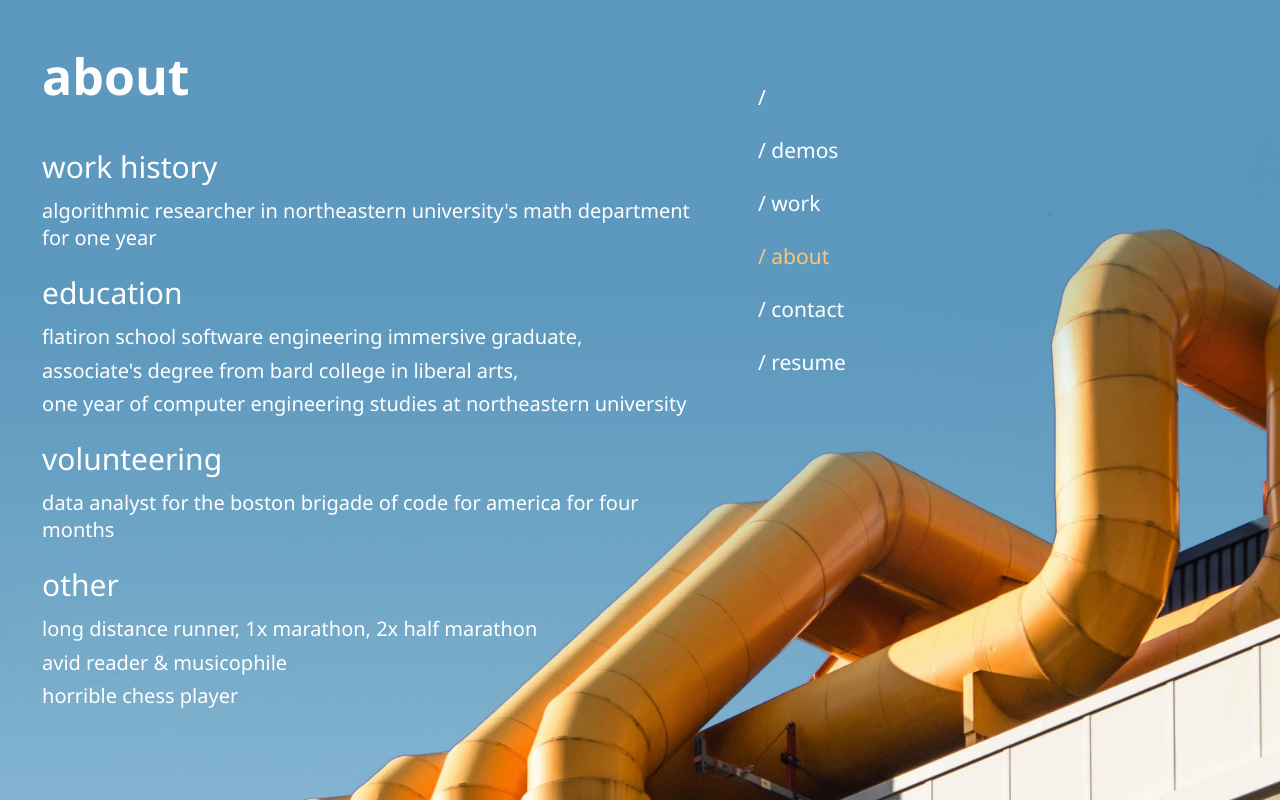
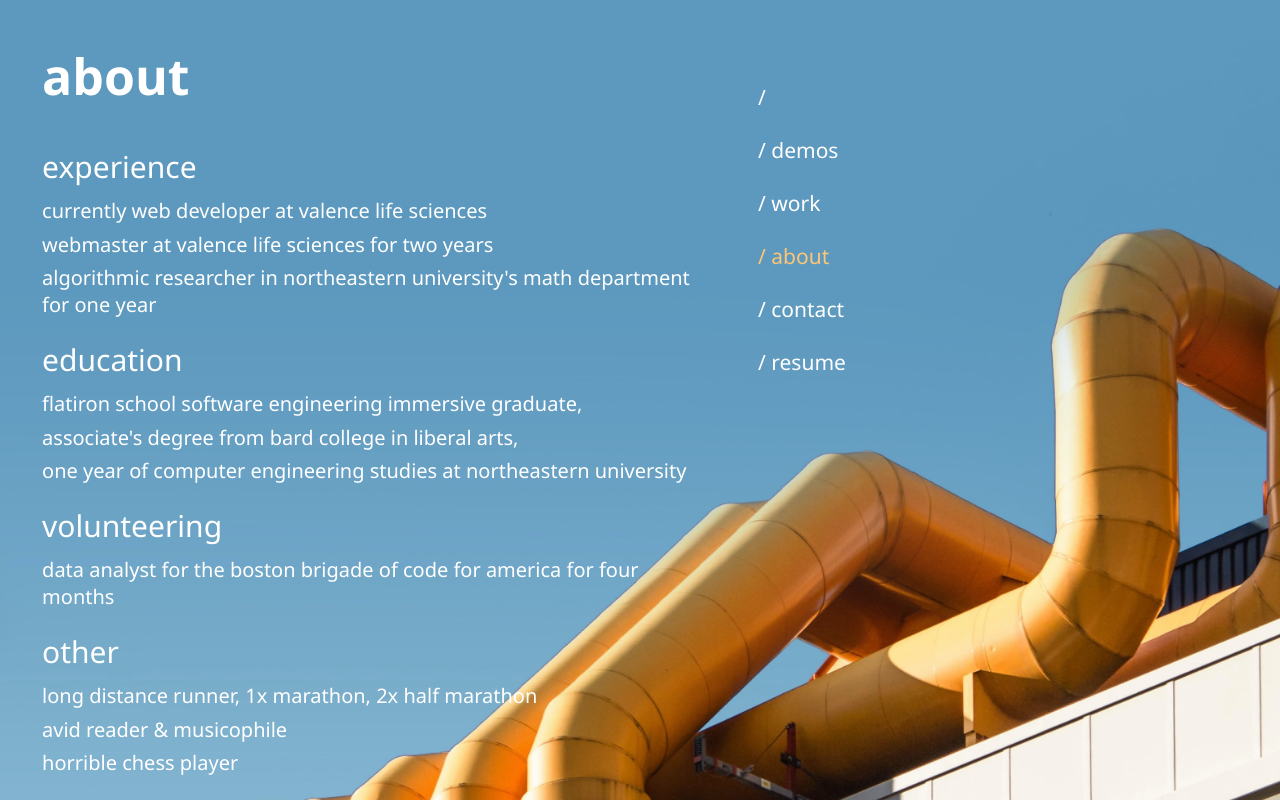
Before and after one commit to williamsalex/website-v2, a React (Create React App) app: page /about in a window 1280 px wide. Built offline with nearby package versions, Linux system fonts and the light colour scheme.

Commit message:
additional exp

```diff
--- a/src/About.js
+++ b/src/About.js
@@ -4,7 +4,9 @@ export default function About() {
     return (
       <div className = 'content'>
           <h1 className = "title">about</h1>
-          <p className = 'bigListItem'>work history</p>
+          <p className = 'bigListItem'>experience</p>
+          <p className = 'listItem'>currently web developer at valence life sciences</p>
+          <p className = 'listItem'>webmaster at valence life sciences for two years</p>
           <p className = 'listItem'>algorithmic researcher in northeastern university's math department for one year</p>
           <br/>
           <p className = 'bigListItem'>education</p>
```
